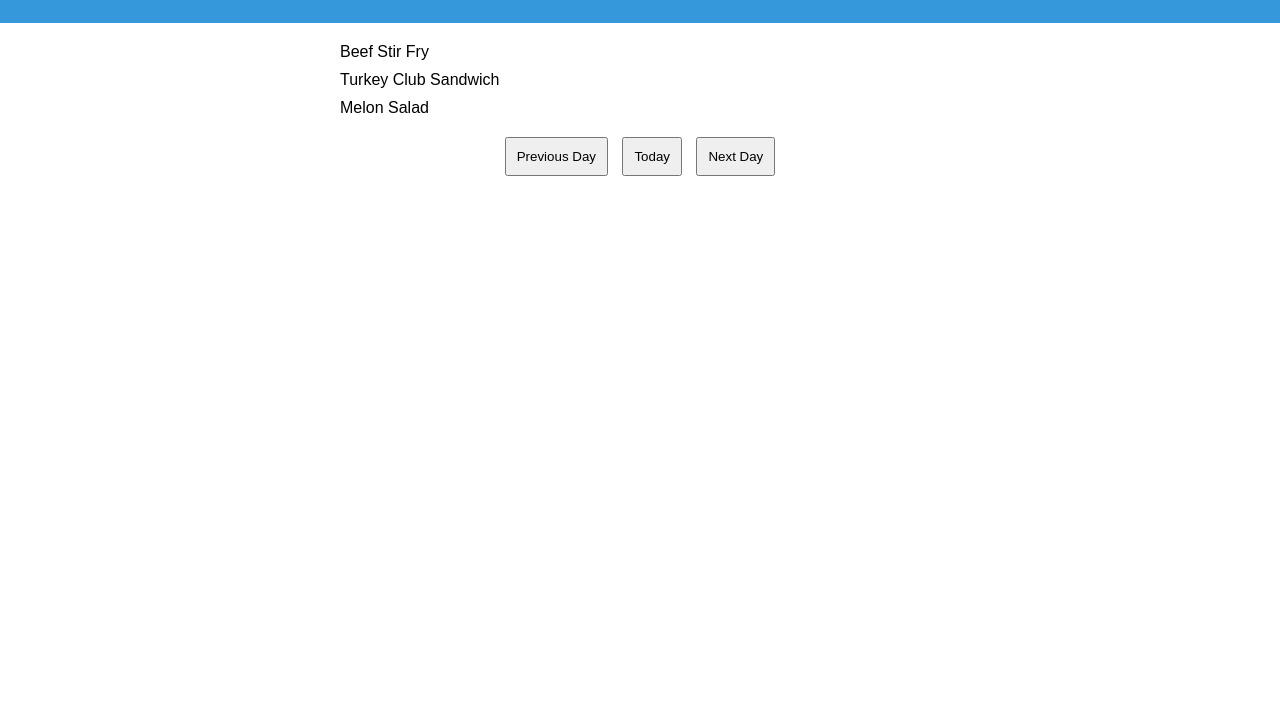
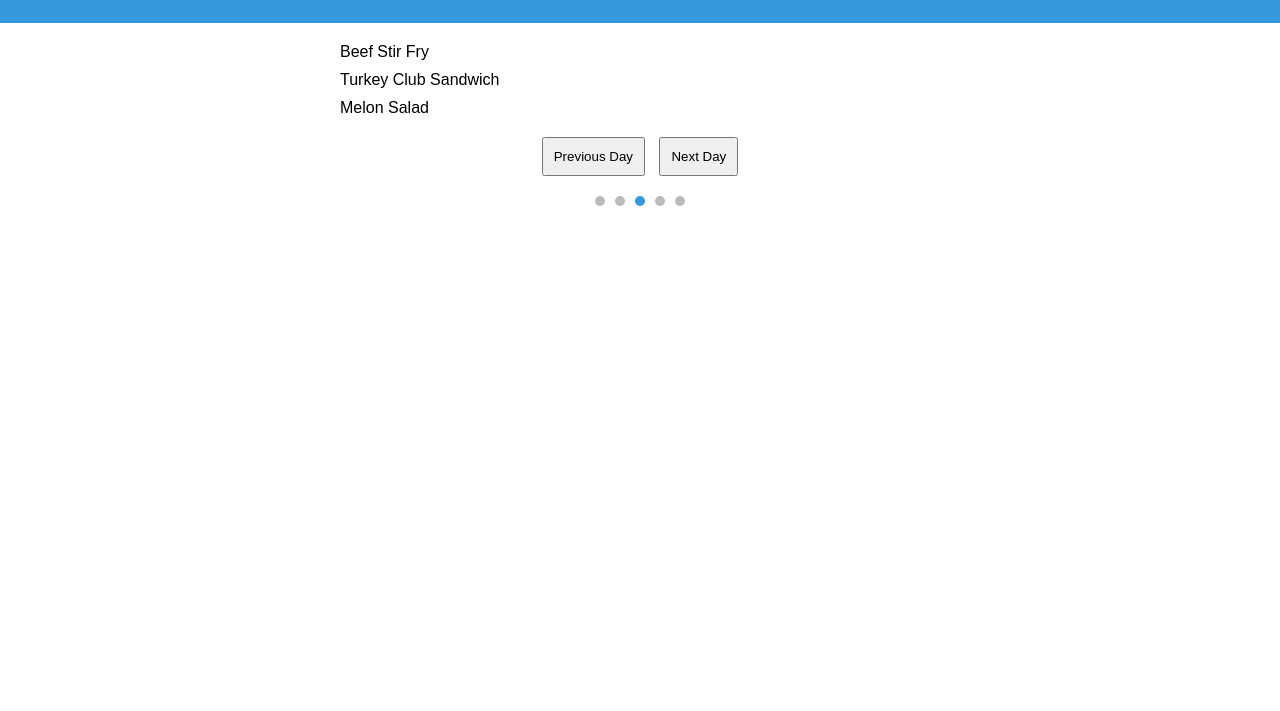
Before and after one commit to mvailati84/menu-canteen, a plain HTML site: page docs/index.html in a window 1280 px wide. Shown: the part 89-800 px from the top of the page. Drawn offline with nearby package versions, Linux system fonts and the light colour scheme.

Commit message:
Add swipe actions and transition effect

```diff
--- a/docs/css/styles.css
+++ b/docs/css/styles.css
@@ -14,6 +14,14 @@ header {
 #menu {
   max-width: 600px;
   margin: 20px auto;
+  opacity: 1;
+  transform: translateX(0);
+  transition: transform 0.5s ease, opacity 0.5s ease;
+}
+
+.menu-hidden {
+  opacity: 0;
+  transform: translateX(-100%);
 }
 
 ul {
@@ -35,3 +43,31 @@ button {
   margin: 0 5px;
   cursor: pointer;
 }
+
+/* Dots Indicators */
+.dots {
+  display: flex;
+  justify-content: center;
+  margin-top: 10px;
+}
+
+.dot {
+  width: 10px;
+  height: 10px;
+  border-radius: 50%;
+  background-color: #bbb;
+  margin: 0 5px;
+  cursor: pointer;
+  transition: background-color 0.3s ease;
+}
+
+.dot.active {
+  background-color: #3498db;
+}
+
+/* Additional styles for better mobile experience */
+@media only screen and (max-width: 600px) {
+  body {
+    font-size: 16px;
+  }
+}
--- a/docs/index.html
+++ b/docs/index.html
@@ -19,10 +19,19 @@
 
   <div class="navigation">
     <button onclick="showPreviousDay()">Previous Day</button>
-    <button onclick="showToday()">Today</button>
     <button onclick="showNextDay()">Next Day</button>
   </div>
 
+  <!-- Dots Indicators -->
+  <div class="dots" id="dots-container">
+    <div class="dot" onclick="changeDay(-2)"></div>
+    <div class="dot" onclick="changeDay(-1)"></div>
+    <div class="dot" onclick="showToday()"></div>
+    <div class="dot" onclick="showNextDay()"></div>
+    <div class="dot" onclick="changeDay(2)"></div>
+  </div>
+
+  <script src="https://unpkg.com/hammerjs"></script>
   <script src="js/script.js"></script>
 </body>
 
--- a/docs/js/script.js
+++ b/docs/js/script.js
@@ -3,6 +3,15 @@ document.addEventListener("DOMContentLoaded", function () {
   fetch("data/menu.json")
     .then(response => response.json())
     .then(data => displayMenu(data));
+
+  // Enable swipe navigation using Hammer.js
+  const menuSection = document.getElementById("menu");
+  const hammer = new Hammer(menuSection);
+
+  hammer.on("swipeleft", showNextDay);
+  hammer.on("swiperight", showPreviousDay);
+  // Call the updateDots function to set the initial dot state
+  updateDots();
 });
 
 function displayMenu(menuData) {
@@ -11,7 +20,7 @@ function displayMenu(menuData) {
 
   // Display the current date in the header
   const dateDisplay = document.getElementById("date-display");
-  dateDisplay.textContent = `Menu Mensa - ${currentDate.toLocaleDateString("it-IT", { weekday: "long", year: "numeric", month: "long", day: "numeric" })}`;
+  dateDisplay.textContent = `School Canteen Menu - ${currentDate.toDateString()}`;
 
   // Get the current day
   const today = currentDate.toLocaleDateString("en-US", { weekday: "long" });
@@ -53,7 +62,7 @@ function changeDay(offset) {
   currentDate.setDate(currentDate.getDate() + offset);
 
   // Get the new day
-  const newDay = currentDate.toLocaleDateString("en-US", { weekday: "long" });
+  const newDay = currentDate.toLocaleDateString(navigator.language, { weekday: "long" });
 
   // Fetch menu data from the JSON file
   fetch("data/menu.json")
@@ -61,13 +70,18 @@ function changeDay(offset) {
     .then(data => {
       // Display the new date in the header
       const dateDisplay = document.getElementById("date-display");
-      dateDisplay.textContent = `Menu Mensa - ${currentDate.toLocaleDateString("it-IT", { weekday: "long", year: "numeric", month: "long", day: "numeric" })}`;
+      dateDisplay.textContent = `School Canteen Menu - ${currentDate.toDateString()}`;
 
       // Get the new menu for the day
       const newMenu = data[`week${Math.ceil(currentDate.getDate() / 7)}`][newDay];
 
+      const menuSection = document.getElementById("menu");
+      // Add the class to hide the menu
+      menuSection.classList.add("menu-hidden");
+
+      // Use a timeout to allow the transition to complete before updating the menu content
+      setTimeout(() => {
         // Clear existing menu
-      const menuSection = document.getElementById("menu");
         menuSection.innerHTML = "";
 
         // Display the new menu
@@ -80,5 +94,20 @@ function changeDay(offset) {
         });
 
         menuSection.appendChild(menuList);
+
+        // Remove the class to reveal the menu with the new content
+        menuSection.classList.remove("menu-hidden");
+      }, 500); // Wait for the transition duration (500ms) before updating the menu content
+
+      // Update dots after changing day
+      updateDots();
     });
 }
+
+function updateDots() {
+  const dots = document.querySelectorAll(".dot");
+  const activeIndex = dots.length - 3;
+
+  dots.forEach(dot => dot.classList.remove("active"));
+  dots[activeIndex].classList.add("active");
+}
```
Lines whose indentation alone changed are shown as unchanged.
